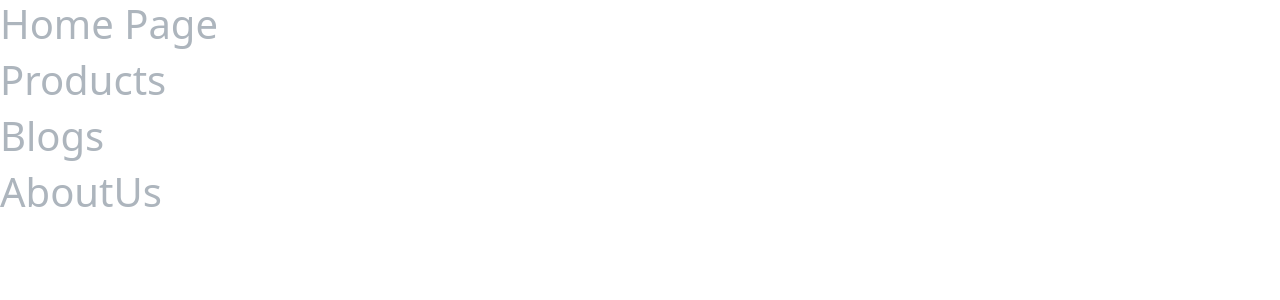
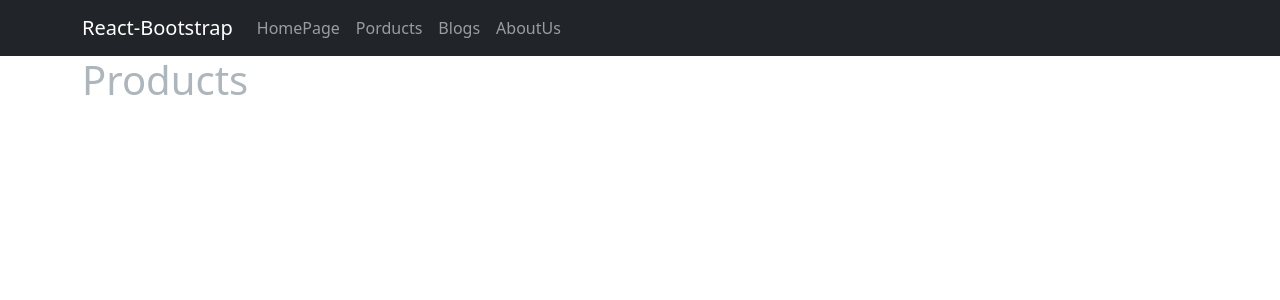
Before and after one commit to mohammad468/spa-project3, a React (Create React App) app: page /Porducts in a window 1280 px wide. Shown: the top 300 px of the page. Built offline with nearby package versions, Linux system fonts and the light colour scheme.

Commit message:
navbar & craete link &...

```diff
--- a/src/App.js
+++ b/src/App.js
@@ -2,17 +2,36 @@ import HomePage from "./components/HomePage";
 import Porducts from "./components/Porducts";
 import Blogs from "./components/Blogs";
 import AboutUs from "./components/AboutUs";
+import { Route } from "react-router-dom";
+import { Navbar, Nav, Container, NavDropdown } from "react-bootstrap";
 
 import "./App.scss";
 import "./sass/app.scss";
+import "../node_modules/bootstrap/dist/css/bootstrap.min.css";
 
 function App() {
   return (
     <div>
-      <HomePage />
-      <Porducts />
-      <Blogs />
-      <AboutUs />
+      <Navbar bg="dark" variant="dark" expand="lg">
+        <Container>
+          <Navbar.Brand href="#home">React-Bootstrap</Navbar.Brand>
+          <Navbar.Toggle aria-controls="basic-navbar-nav" />
+          <Navbar.Collapse id="basic-navbar-nav">
+            <Nav className="me-auto">
+              <Nav.Link href="/">HomePage</Nav.Link>
+              <Nav.Link href="/Porducts">Porducts</Nav.Link>
+              <Nav.Link href="/Blogs">Blogs</Nav.Link>
+              <Nav.Link href="/AboutUs">AboutUs</Nav.Link>
+            </Nav>
+          </Navbar.Collapse>
+        </Container>
+      </Navbar>
+      <div>
+        <Route path="/" exact component={HomePage} />
+        <Route path="/Porducts" component={Porducts} />
+        <Route path="/Blogs" component={Blogs} />
+        <Route path="/AboutUs" component={AboutUs} />
+      </div>
     </div>
   );
 }
--- a/src/components/AboutUs.js
+++ b/src/components/AboutUs.js
@@ -1,11 +1,14 @@
-import React, { Component } from 'react'
+import React, { Component } from "react";
+import { Container } from "react-bootstrap";
 
 export default class AboutUs extends Component {
   render() {
     return (
       <div>
+        <Container>
           <h1>AboutUs</h1>
+        </Container>
       </div>
-        )
+    );
   }
 }
--- a/src/components/Blogs.js
+++ b/src/components/Blogs.js
@@ -1,10 +1,13 @@
 import React, { Component } from "react";
+import { Container } from "react-bootstrap";
 
 export default class Blogs extends Component {
   render() {
     return (
       <div>
-        <h1>Blogs</h1>
+        <Container>
+          <h1>Blogs</h1>
+        </Container>
       </div>
     );
   }
--- a/src/components/HomePage.js
+++ b/src/components/HomePage.js
@@ -1,11 +1,14 @@
-import React, { Component } from 'react'
+import React, { Component } from "react";
+import { Container } from "react-bootstrap";
 
 export default class HomePage extends Component {
   render() {
     return (
       <div>
+        <Container>
           <h1>Home Page</h1>
+        </Container>
       </div>
-        )
+    );
   }
 }
--- a/src/components/Porducts.js
+++ b/src/components/Porducts.js
@@ -1,11 +1,14 @@
-import React, { Component } from 'react'
+import React, { Component } from "react";
+import { Container } from "react-bootstrap";
 
 export default class Porducts extends Component {
   render() {
     return (
       <div>
+        <Container>
           <h1>Products</h1>
+        </Container>
       </div>
-        )
+    );
   }
 }
```
Also changed, not shown: src/index.js (+9 -8 lines). Lines whose indentation alone changed are shown as unchanged.
